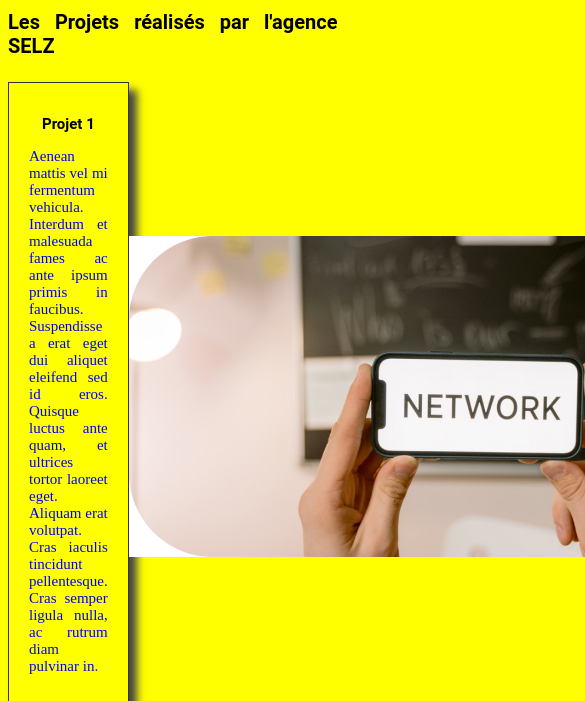
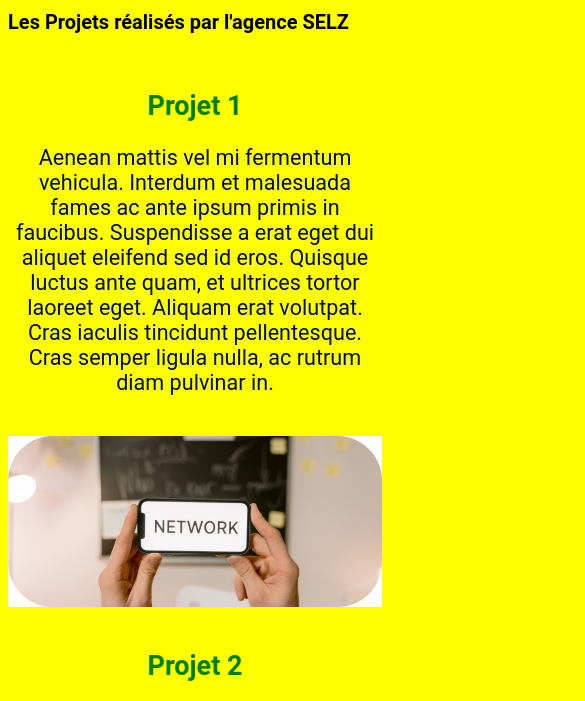
Before and after one commit to Projet-Agence-SELZ/agence_SELZ, a plain HTML site: page pages/projets.html in a window 390 px wide. Shown: the part 86-787 px from the top of the page, 585 px wide, since content can reach past the window. Drawn offline with Linux system fonts and the light colour scheme.

Commit message:
home + projets OK

```diff
--- a/css/styles.css
+++ b/css/styles.css
@@ -10,8 +10,8 @@ html {
     display: none;
 }
 
-/* Style du main -------------------------------------------------------------------- */
-#projets .back-to-top {
+/* Style du main générique à tout le site -------------------------------------------------------------------- */
+.back-to-top {
   position: fixed;
   bottom: 30px;
   right: -40px;
@@ -25,53 +25,68 @@ html {
   font-family: "LiberationSerifBold";
   src: url("/assets-css/Font/LiberationSerif-Bold.ttf");
 }
-#projets h1 {
-  word-spacing: 0.5em;
+
+/* Style du main spécif par page -------------------------------------------------------------------- */
+
+#projets .h2_centre {
+  text-align: center;
+   color: green;
 }
 
-#projets p {
-  font-family: LiberationSerifRegular;
-  color: #001052;
-  font-size: 1.5em;
-}
-
-#projets .SELZ {
-  letter-spacing: 0.5em;
-}
-
-#projet h2 {
-  color: green;
-}
-#projets .h2_centre {
-  text-align: center;
-}
-
-#projets .img_texte {
+.img_texte {
   display: flex;
   justify-content: space-around;
   align-items: center;
   padding: 10px 0 60px 0;
 }
 
-/* Paragraphes en bleu par défaut */
-#projets p {
-  color: blue;
-}
+/* shadowbox Box contenant le texte centré à côté d'une image -------------------------------------------------------------------- */
 
-#projets .shadowbox {
+.img_texte .shadowbox {
   width: 40%;
   border: 1px solid #333;
   box-shadow: 8px 8px 8px #444;
   padding: 20px 20px;
   text-align: justify;
+  color: #001052;
+  font-size: 1.8em;
+
+}
+.img_texte .shadowbox .h2_centre {
+  text-align: center;
+   color: green;
 }
 
-#projets a[alt="lien vers prestation"] {
+
+.img_texte .shadowbox  a[alt="lien vers prestation"] {
   display: flex;
   justify-content: end;
   color: green;
 }
-
+/* Nouvelles règles si la fenêtre fait au plus 1024px de large */
+@media screen and (max-width: 1024px) {
+  .img_texte .shadowbox  p {
+    font-size: 1.2em;
+    padding: 0 0 0 0;
+  }
+  .img_texte {
+    flex-direction: column;
+    align-items: center;
+    padding: 0 0 0 0;
+  }
+  .img_texte .reduc_img60 {
+    max-width: 100%;
+  }
+  .img_texte .shadowbox {
+    width: 100%;
+    border: 0 solid #333;
+    box-shadow: 0 0 0 #444;
+    text-align: center;
+  }
+  .inversimg {
+    flex-direction: column-reverse;  }
+}
+/* Fin Nouvelles règles si la fenêtre fait au plus 1024px de large */
 /* /MAIN ---------------------------------------------------------------------------- */
 
 .item-logoF-responsive__img {
--- a/pages/projets.html
+++ b/pages/projets.html
@@ -62,7 +62,7 @@
     </section>
 
     <section>
-      <div class="img_texte">
+      <div class="img_texte inversimg">
         <img class="reduc_img60" src="../assets/img/pexels-kindel-media.png" alt="projet 2" title="Projet 2" />
 
         <div class="shadowbox">
```
Also changed, not shown: assets/img/back-to-top.png (added).
